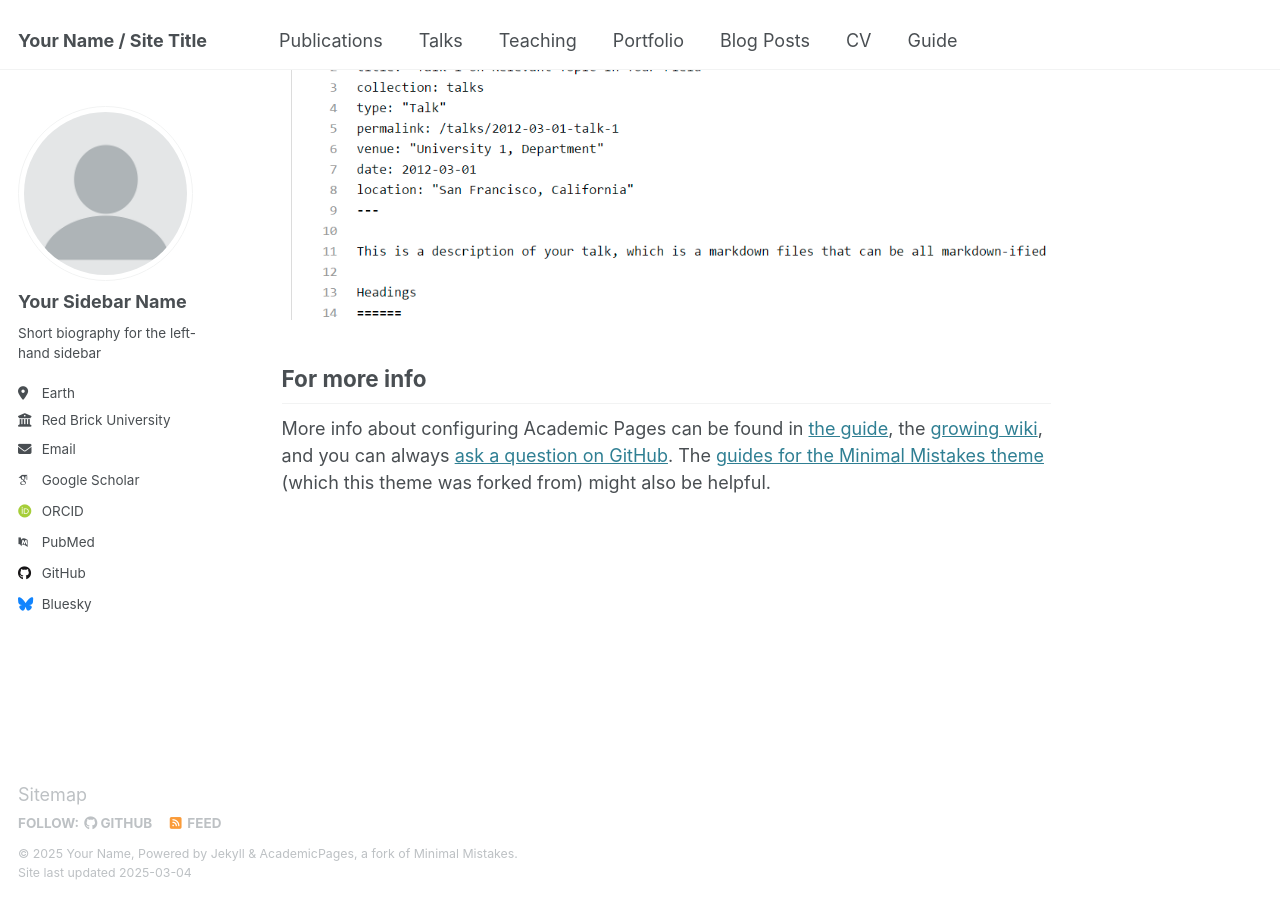
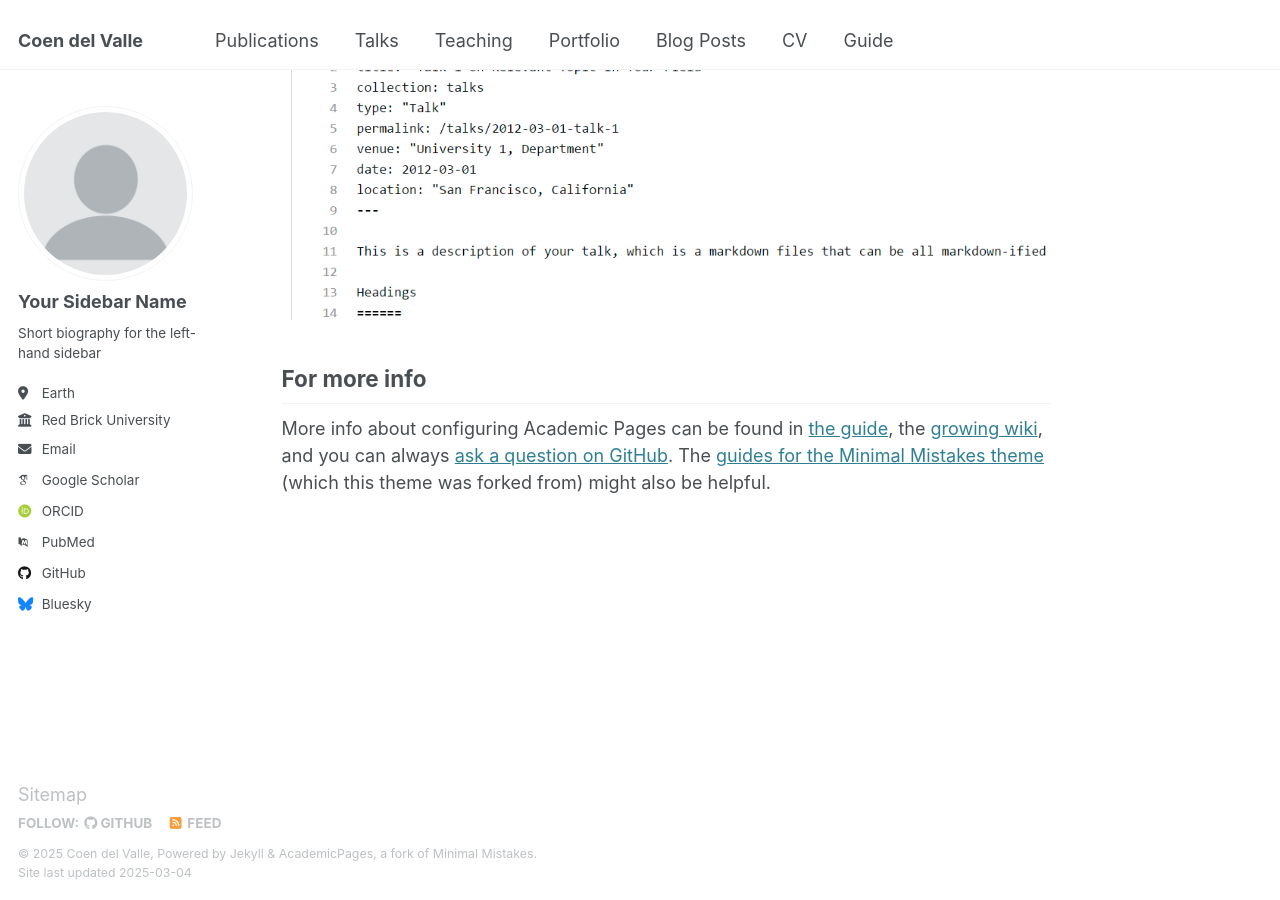
Before and after one commit to coendelvalle/coendelvalle.github.io, a Jekyll site: the page built from _pages/about.md, in a window 1280 px wide and 900 px high, scrolled down 2642 px. Built offline with Jekyll 4.4.1, drawn with Linux system fonts in a browser that asks for light colours; some web fonts are replaced.

Commit message:
Update _config.yml

```diff
--- a/_config.yml
+++ b/_config.yml
@@ -9,13 +9,13 @@
 # Basic Site Settings
 locale                   : "en-US"
 site_theme               : "default"
-title                    : "Your Name / Site Title"
+title                    : "Coen del Valle"
 title_separator          : "-"
-name                     : &name "Your Name"
+name                     : &name "Coen del Valle"
 description              : &description "personal description"
-url                      : https://academicpages.github.io # the base hostname & protocol for your site e.g. "https://[your GitHub username].github.io"
+url                      : https://coendelvalle.github.io # the base hostname & protocol for your site e.g. "https://[your GitHub username].github.io"
 baseurl                  : "" # the subpath of your site, e.g. "/blog"
-repository               : "academicpages/academicpages.github.io"
+repository               : "coendelvalle/coendelvalle.github.io"
 
 # Site Author - The following control what appear as part of the author content on the side bar.
 #               If a field is blank the icon and link will not appear, otherwise it will be shown.
```
